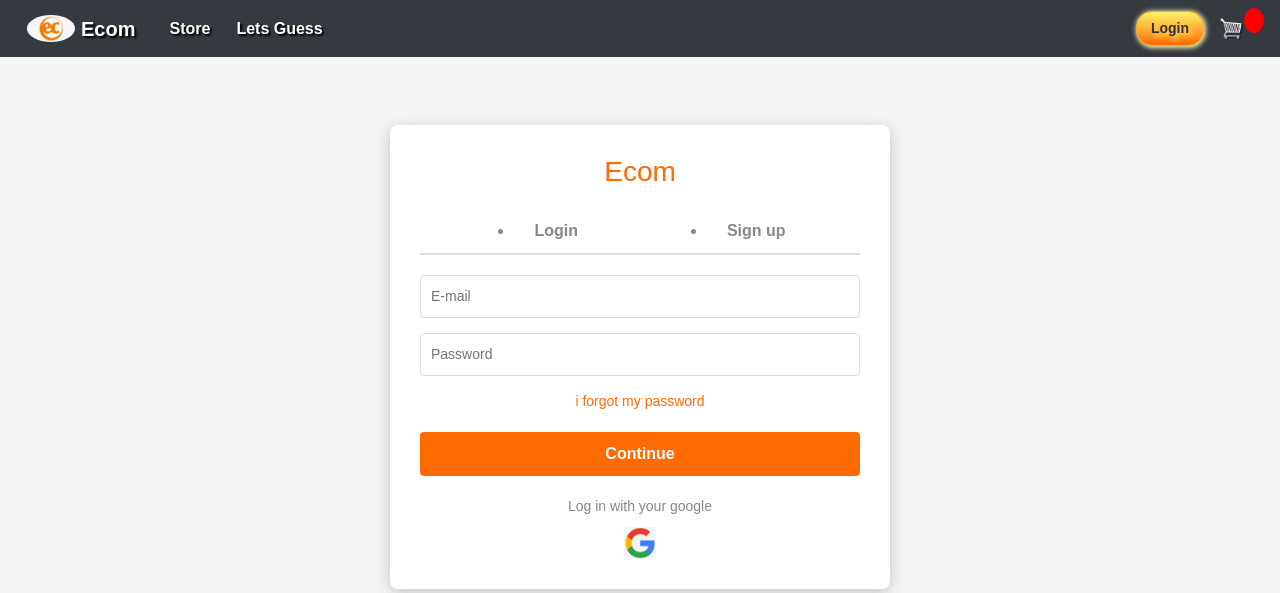
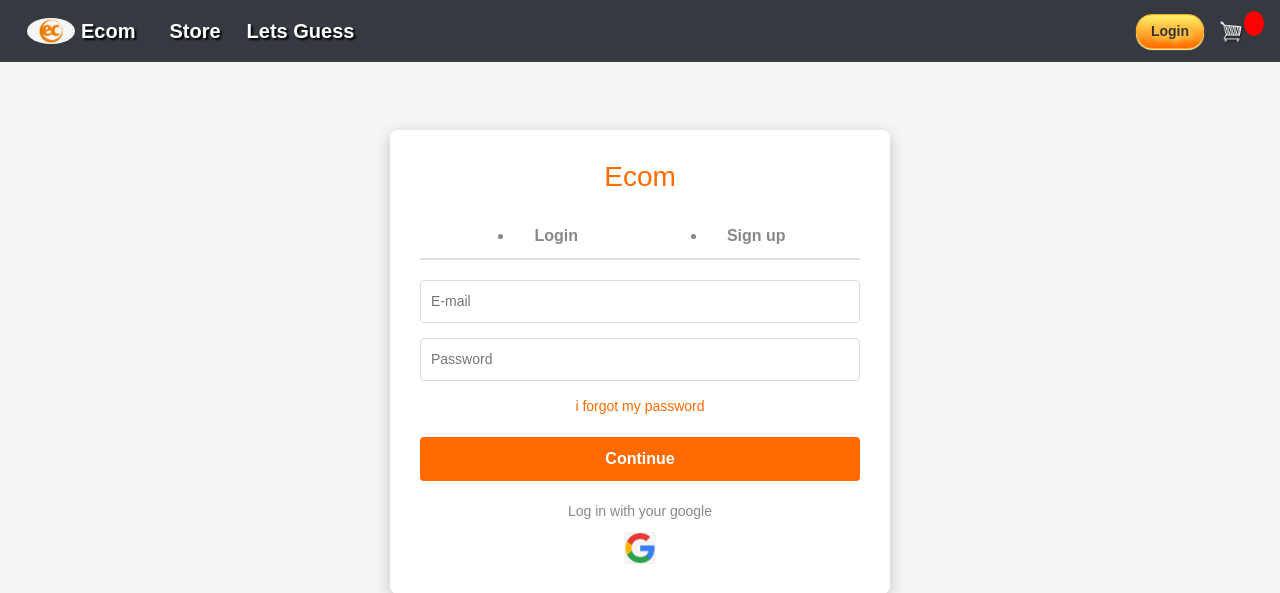
Before and after one commit to EmreAnliacik/ecommerce, a Django app: page /login/ in a window 1280 px wide. Shown: the top 593 px of the page. Run offline with Django 5.2, Linux system fonts and the light colour scheme; some libraries are stand-ins or nearby versions.

Commit message:
login button adj

```diff
--- a/static/css/main.css
+++ b/static/css/main.css
@@ -115,6 +115,7 @@ h1, h2, h3, h4, h5, h6 {
 }
 
 .nav-link {
+    font-size: 20px; /* Font size'ı büyütüyoruz */
     font-weight: bold;
     font-family: Arial, serif;
     margin-left: 10px;
@@ -124,6 +125,7 @@ h1, h2, h3, h4, h5, h6 {
 }
 
 .nav-link:hover {
+    font-size: 20px; /* Font size'ı büyütüyoruz */
     color: #555555; /* Hover durumu için renk */
     text-shadow: 2px 2px 2px #555555;
 }
@@ -133,7 +135,7 @@ h1, h2, h3, h4, h5, h6 {
 }
 
 .myButton {
-    box-shadow: 1px 1px 5px 1px #fff6af;
+    box-shadow: 0px 1px 1px 0px #fff6af;
     background: #ffec64 linear-gradient(to bottom, #ffec64 5%, #ff6a00 100%);
     border-radius: 16px;
     border: 1px solid #ffaa22;
--- a/store/templates/store/main.html
+++ b/store/templates/store/main.html
@@ -68,8 +68,8 @@
 
 <nav class="navbar navbar-expand-lg navbar-dark bg-dark">
 
-        <img id="main-logo"  src="{% static 'images/main-logo.jpg' %}" href="{% url 'store' %}">
-        <a class="navbar-brand">Ecom</a>
+    <img id="main-logo"  src="{% static 'images/main-logo.jpg' %}" href="{% url 'store' %}">
+    <a class="navbar-brand">Ecom</a>
 
     <button class="navbar-toggler" type="button" data-toggle="collapse" data-target="#navbarSupportedContent"
             aria-controls="navbarSupportedContent" aria-expanded="false" aria-label="Toggle navigation">
--- a/store/views.py
+++ b/store/views.py
@@ -6,6 +6,8 @@ from .utils import cookieCart, cartData, guestOrder
 from django.shortcuts import render, redirect
 from django.contrib.auth import authenticate, login
 from .forms import UserLoginForm  # Ensure this import is present
+from django.shortcuts import render
+import random
 
 
 # Create your views here.
@@ -125,15 +127,12 @@ def login_view(request):
                 login(request, user)
                 return redirect('store')  # Redirect after successful login
             else:
-                form.add_error(None, 'Kullanıcı adı veya şifre hatalı.')
+                form.add_error(None, 'User Id or Password is incorrect')
     else:
         form = UserLoginForm()
 
     return render(request, 'store/login.html', {'form': form})  # Adjust path if necessary
 
-
-from django.shortcuts import render
-import random
 
 # Kelime listesi
 WORDS = ["python", "django", "development", "programming", "project", "template", "variable"]
```
